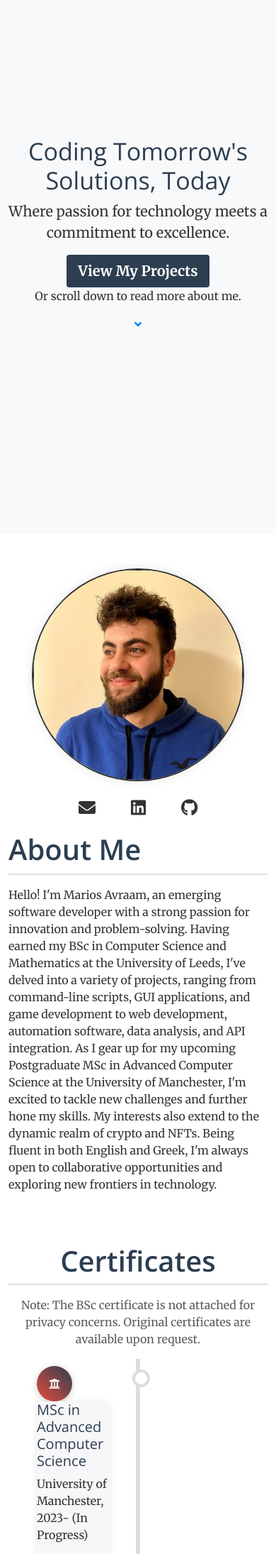
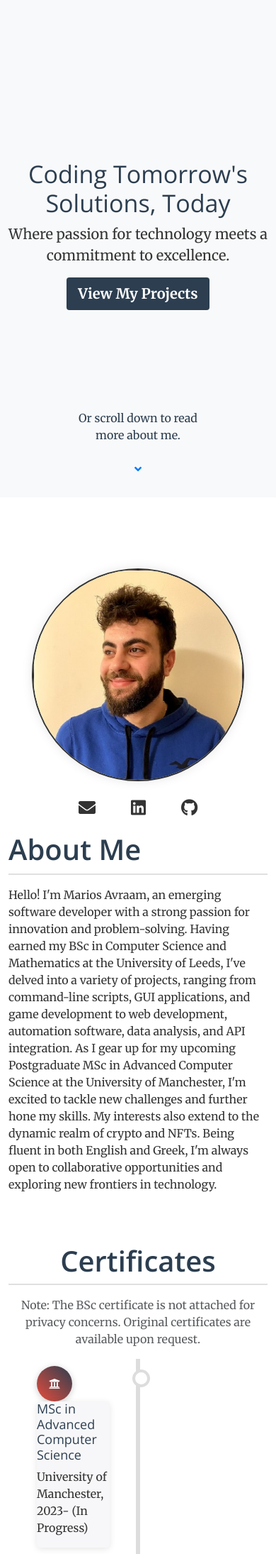
Before and after one commit to MariosAvraam/portfolio-website, a Flask app: page / in a window 390 px wide. Shown: the part 147-2337 px from the top of the page at 71% size. Run offline with Flask 3, Linux system fonts and the light colour scheme; some libraries are stand-ins or nearby versions.

Commit message:
Add styling for scroll down. Add styling for skills section on small screens.

```diff
--- a/static/css/styles.css
+++ b/static/css/styles.css
@@ -2,7 +2,7 @@
    Base & Reset Styles
    ========================================== */
 
-   :root {
+:root {
     --primary-color: #2c3e50;
     --secondary-color: #e74c3c;
     --accent-color: #007bff;
@@ -415,3 +415,78 @@ html {
     border-radius: 50%;
     padding: 5px;
 }
+
+@keyframes bounce {
+    0%, 20%, 50%, 80%, 100% {
+        transform: translateY(0) translateX(-50%);
+    }
+    40% {
+        transform: translateY(-15px) translateX(-50%);
+    }
+    60% {
+        transform: translateY(-10px) translateX(-50%);
+    }
+}
+
+.scroll-down {
+    position: absolute;
+    bottom: 10px;
+    left: 50%;
+    transform: translateX(-50%);
+    font-size: 24px;
+    animation: bounce 1s infinite;
+}
+
+#about-me::before {
+    content: "";
+    display: block;
+    height: 100px;
+    margin-top: -100px;
+    visibility: hidden;
+    pointer-events: none;
+}
+
+.scroll-down p {
+    color: var(--primary-color);
+}
+
+@media (max-width: 768px) {
+    h5 {
+        font-size: 18px;
+    }
+}
+
+@media (max-width: 768px) {
+    .timeline-content {
+        width: 100%;
+    }
+}
+
+.timeline-content {
+    overflow-wrap: break-word;
+}
+
+*,
+*:before,
+*:after {
+    box-sizing: border-box;
+}
+
+.skills-container {
+    display: flex;
+    flex-wrap: wrap;
+    justify-content: space-between;
+}
+
+.skill-item {
+    flex: 1;
+    min-width: calc(20% - 10px);
+    text-align: center;
+    padding: 10px 0;
+}
+
+@media (max-width: 767px) {
+    .skill-item {
+        min-width: calc(50% - 10px);
+    }
+}
```
